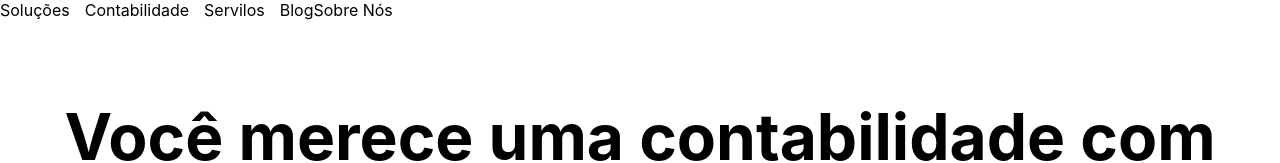
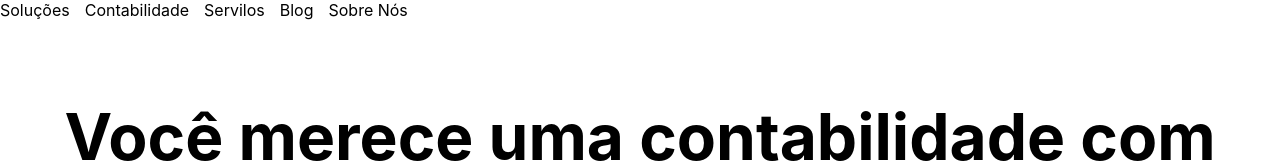
Before and after one commit to Akastro/GrupoFatos, a Next.js app: page / in a window 1280 px wide. Shown: the top 163 px of the page. Built offline with nearby package versions, Linux system fonts and the light colour scheme.

Commit message:
decimo primeiro commit

```diff
--- a/components/Menu.js
+++ b/components/Menu.js
@@ -20,11 +20,11 @@ const Menu =() => (
         </Link>
 
         <Link href="http://">
-        <a>Blog</a>
+        <a style = {linkStyle}>Blog</a>
         </Link>
 
         <Link href="http://">
-        <a>Sobre Nós</a>
+        <a style = {linkStyle}>Sobre Nós</a>
         </Link>
 
 
```
